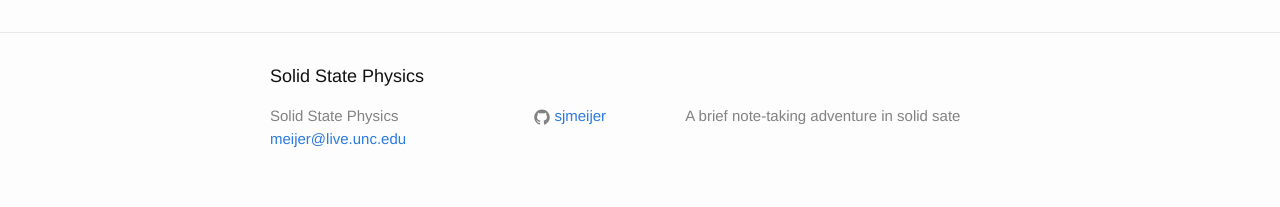
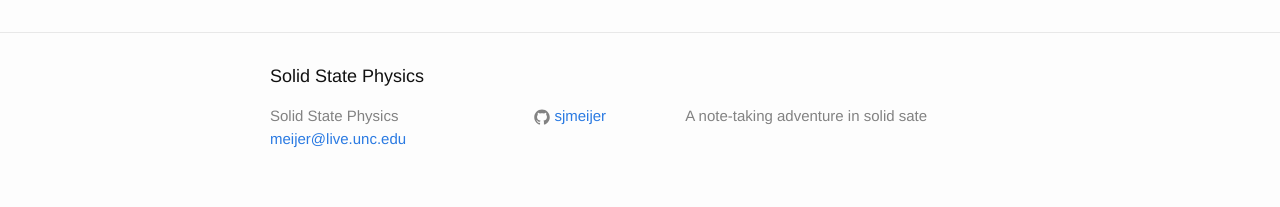
Before and after one commit to sjmeijer/solid-state, a Jekyll site: the page built from index.html, in a window 1280 px wide. Shown: the part 714-921 px from the top of the page. Built offline with Jekyll 4.4.1, drawn with Linux system fonts in a browser that asks for light colours; part of the change alters nothing that is shown.

```diff
--- a/_config.yml
+++ b/_config.yml
@@ -1,8 +1,7 @@
 # Site settings
 title: Solid State Physics
 email: meijer@live.unc.edu
-description: > # this means to ignore newlines until "baseurl:"
-  A brief note-taking adventure in solid sate
+description: A note-taking adventure in solid sate
 baseurl: "/solid-state" # the subpath of your site, e.g. /blog/
 #url: "http://yourdomain.com" # the base hostname & protocol for your site
 github_username:  sjmeijer
```
